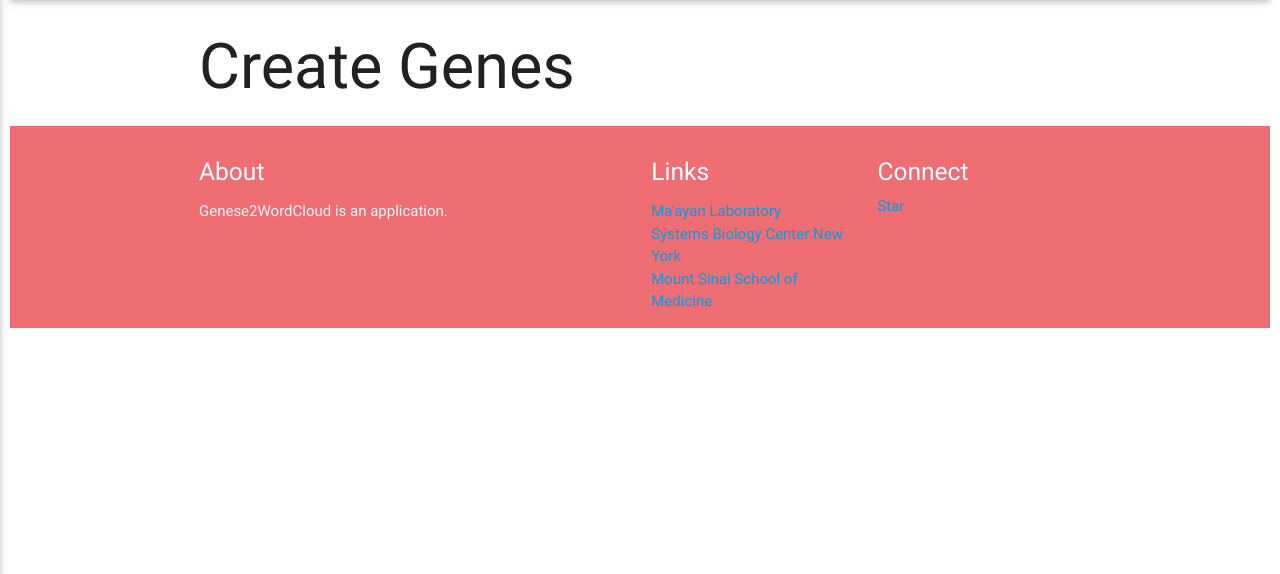
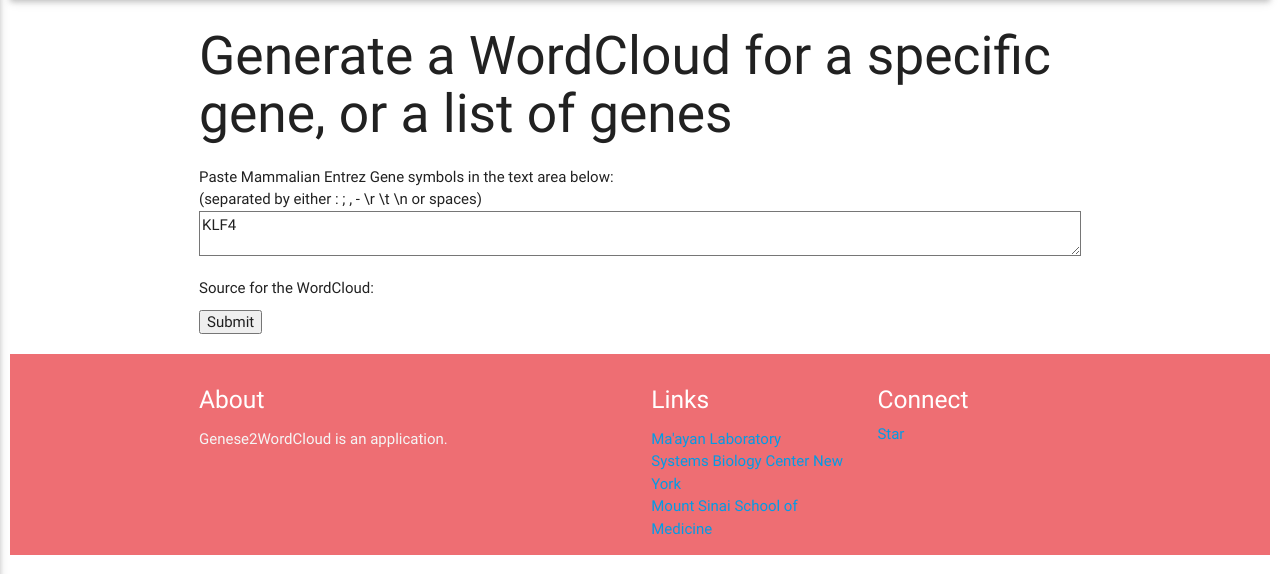
Before and after one commit to MaayanLab/GenesToWordCloud, a Flask app: page /create/genes in a window 1280 px wide. Shown: the part 74-648 px from the top of the page. Run offline with Flask 2, Linux system fonts and the light colour scheme; some libraries are stand-ins or nearby versions.

Commit message:
Custom decorator for create WordCloud
- Added some starter code for genes and free_text
- Created templates for everything else

Daniel Clarke

```diff
--- a/main.py
+++ b/main.py
@@ -1,42 +1,52 @@
 #!/usr/local/bin/python3
 
-from flask import Flask, render_template, url_for
+from flask import Flask, render_template, url_for, request
 app = Flask(__name__, static_folder='static')
 
 @app.route('/')
 def index():
 	return render_template('index.html')
 
-@app.route('/create/genes')
-def create_genes():
-	return render_template('create/genes.html')
-
-@app.route('/create/free_text')
-def create_free_text():
-	return render_template('create/free_text.html')
-
-@app.route('/create/url')
-def create_url():
-	return render_template('create/url.html')
-
-@app.route('/create/author')
-def create_author():
-	return render_template('create/author.html')
-
-@app.route('/create/pubmed')
-def create_pubmed():
-	return render_template('create/pubmed.html')
-
-@app.route('/create/bmc')
-def create_bmc():
-	return render_template('create/bmc.html')
-
-@app.route('/view')
-def view():
-	return render_template('view.html')
-
 @app.route('/help')
 def help():
 	return render_template('help.html')
 
+
+def route_page(func):
+	name = func.__name__
+	def create():
+		return render_template('create/%s.html' % (name))
+	app.add_url_rule('/create/%s' % (name), 'create_%s' % (name), create)
+	app.add_url_rule('/view/%s' % (name), 'view_%s' % (name), func, methods=['POST'])
+
+@route_page
+def genes():
+	return render_template('view/genes.html',
+		genes=request.form['genes'],
+		source=request.form['source'])
+
+@route_page
+def free_text():
+	return render_template('view/free_text.html',
+		text=request.form['text'],
+		stopwords=request.form['stopwords'],
+		biostopwords=request.form['biostopwords'])
+
+@route_page
+def url():
+	return render_template('view/url.html')
+
+@route_page
+def author():
+	return render_template('view/author.html')
+
+@route_page
+def pubmed():
+	return render_template('view/pubmed.html')
+
+@route_page
+def bmc():
+	return render_template('view/bmc.html')
+
+
 app.run(debug=True)
--- a/templates/create/genes.html
+++ b/templates/create/genes.html
@@ -1,6 +1,23 @@
 {% extends "base.html" %}
 {% block head %}<title>Genes2WorldCloud: Create Genes</title>{% endblock %}
 {% block body %}
-<h1>Create Genes</h1>
-
+<h2>Generate a WordCloud for a specific gene, or a list of genes</h2>
+<form method="post" action="/view/genes">
+	<p>
+		Paste Mammalian Entrez Gene symbols in the text area below:<br />
+		(separated by either : ; , - \r \t \n or spaces)<br />
+		<textarea name="genes" id="genes">KLF4</textarea>
+	</p>
+	<p>
+		Source for the WordCloud:
+		<select name="source" id="source">
+			<option value="generif">Generif annotations</option>
+			<option value="pubmed">Abstracts of Pubmed articles</option>
+			<option value="go">Gene Ontology annotations</option>
+			<option value="mp">Mammalian Phenotype Ontology annotations</option>
+			<option value="mesh_terms">Mesh Terms from Pubmed</option>
+		</select>
+	</p>
+	<input type="submit">
+</form>
 {% endblock %}
--- a/templates/view.html
+++ /dev/null
@@ -1,3 +0,0 @@
-{% extends "base.html" %}
-{% block head %}<title>Genes2WorldCloud: View</title>{% endblock %}
-{% block body %}<h1>View</h1>{% endblock %}
--- /dev/null
+++ b/templates/view/author.html
@@ -0,0 +1,5 @@
+{% extends "base.html" %}
+{% block head %}<title>Genes2WorldCloud: View Author</title>{% endblock %}
+{% block body %}
+<h1>Author</h1>
+{% endblock %}
--- /dev/null
+++ b/templates/view/bmc.html
@@ -0,0 +1,5 @@
+{% extends "base.html" %}
+{% block head %}<title>Genes2WorldCloud: View BMC Bioinformation</title>{% endblock %}
+{% block body %}
+<h1>BMC Bioinformation</h1>
+{% endblock %}
--- /dev/null
+++ b/templates/view/free_text.html
@@ -0,0 +1,5 @@
+{% extends "base.html" %}
+{% block head %}<title>Genes2WorldCloud: View Free Text</title>{% endblock %}
+{% block body %}
+<h1>Free Text</h1>
+{% endblock %}
--- /dev/null
+++ b/templates/view/pubmed.html
@@ -0,0 +1,5 @@
+{% extends "base.html" %}
+{% block head %}<title>Genes2WorldCloud: View Pubmed Search</title>{% endblock %}
+{% block body %}
+<h1>Pubmed Search</h1>
+{% endblock %}
--- /dev/null
+++ b/templates/view/url.html
@@ -0,0 +1,5 @@
+{% extends "base.html" %}
+{% block head %}<title>Genes2WorldCloud: View URL</title>{% endblock %}
+{% block body %}
+<h1>URL</h1>
+{% endblock %}
```
Also changed, not shown: templates/create/free_text.html (+13 -2 lines), templates/view/genes.html (added, +7 -0 lines).
